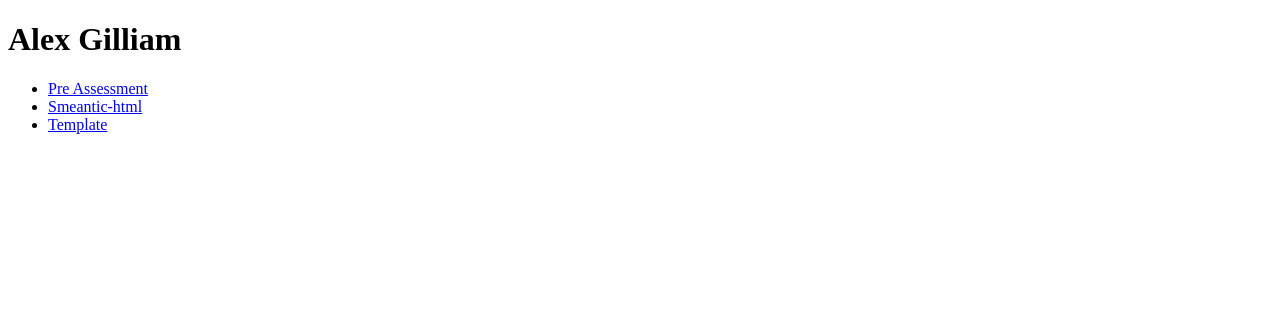
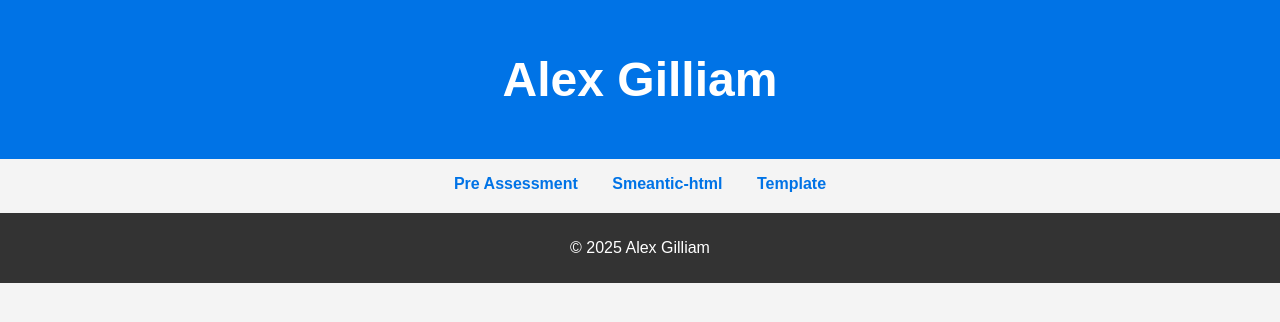
Before and after one commit to Gillia01/mobile-web-25, a plain HTML site: page index.html in a window 1280 px wide. Drawn offline with Linux system fonts and the light colour scheme.

Commit message:
Homepage redesign

```diff
--- /dev/null
+++ b/css/styles.css
@@ -0,0 +1,38 @@
+body {
+    font-family: Arial, sans-serif;
+    background-color: #f4f4f4;
+    color: #333;
+    text-align: center;
+    margin: 0;
+    padding: 0;
+}
+
+header {
+    background-color: #0073e6;
+    color: white;
+    padding: 20px;
+    font-size: 1.5em;
+}
+
+nav ul {
+    list-style: none;
+    padding: 0;
+}
+
+nav ul li {
+    display: inline;
+    margin: 0 15px;
+}
+
+nav ul li a {
+    text-decoration: none;
+    color: #0073e6;
+    font-weight: bold;
+}
+
+footer {
+    margin-top: 20px;
+    padding: 10px;
+    background: #333;
+    color: white;
+}
--- a/index.html
+++ b/index.html
@@ -3,15 +3,26 @@
 <head>
     <meta charset="UTF-8">
     <meta name="viewport" content="width=device-width, initial-scale=1.0">
+    <meta http-equiv="X-UA-Compatible" content="ie=edge">
     <title>Alex Gilliam | Moblie Web 2025 </title>
+    <link rel="stylesheet" href="css/styles.css">
 </head>
 <body>
+    <header>
     <h1>Alex Gilliam</h1>
+    </header>
+
+    <nav>
     <ul>
         <li><a href="pre-assessment/index.html">Pre Assessment</a></li>
         <li><a href="smeantic-html/index.html">Smeantic-html</a></li>
-        <li><a href="template/index.html> template">Template</a></li>
+        <li><a href="template/index.html">Template</a></li>
     </ul>
+    </nav>
+
+    <footer>
+        <p>&copy; 2025 Alex Gilliam</p>
+    </footer>
 
 </body>
 </html>
```
